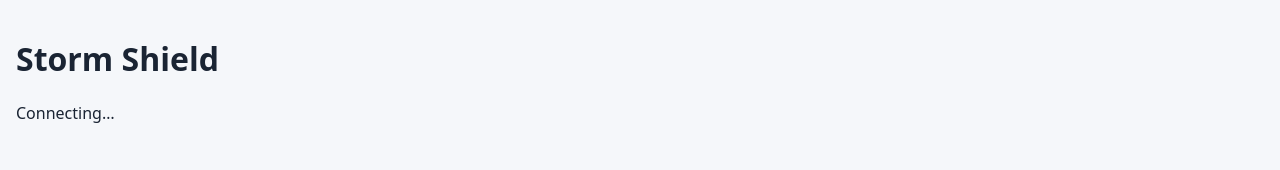
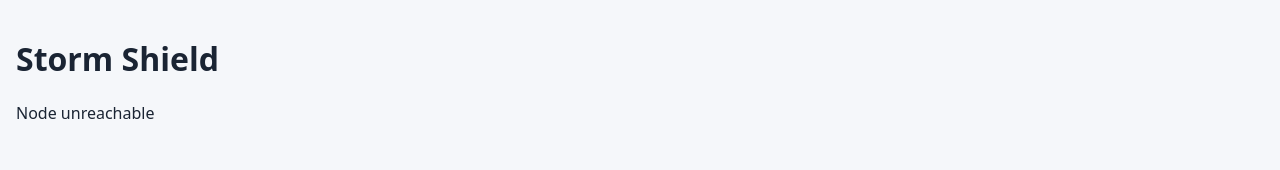
Before and after one commit to Fazorath/swamphacks-2026, a React (Vite) app in the folder dashboard/: page / in a window 1280 px wide. Shown: the top 170 px of the page. Built offline with nearby package versions, Linux system fonts and the light colour scheme; no server answers.

Commit message:
show Node unreachable state and resolve dashboard path from the package

```diff
--- a/dashboard/src/App.tsx
+++ b/dashboard/src/App.tsx
@@ -5,12 +5,18 @@
 const PLACEHOLDER_AREAS = ["Map", "Readings", "Alerts", "Evacuation Plan"];
 
 export function App() {
-  const identity = useNodeIdentity();
+  const { identity, failed } = useNodeIdentity();
   return (
     <main>
       <header>
         <h1>Storm Shield</h1>
-        <p>{identity ? `${identity.name} · ${ROLE_LABELS[identity.role]}` : "Connecting…"}</p>
+        <p>
+          {identity
+            ? `${identity.name} · ${ROLE_LABELS[identity.role]}`
+            : failed
+              ? "Node unreachable"
+              : "Connecting…"}
+        </p>
       </header>
       <div className="areas">
         {PLACEHOLDER_AREAS.map((title) => (
--- a/dashboard/src/useNodeIdentity.ts
+++ b/dashboard/src/useNodeIdentity.ts
@@ -2,12 +2,21 @@
 
 export type NodeIdentity = { name: string; role: "sensor" | "hub" };
 
-export function useNodeIdentity(): NodeIdentity | null {
-  const [identity, setIdentity] = useState<NodeIdentity | null>(null);
+export type NodeIdentityState = { identity: NodeIdentity | null; failed: boolean };
+
+export function useNodeIdentity(): NodeIdentityState {
+  const [state, setState] = useState<NodeIdentityState>({ identity: null, failed: false });
   useEffect(() => {
     fetch("/api/node")
-      .then((response) => response.json())
-      .then(setIdentity);
+      .then((response) => {
+        if (!response.ok) throw new Error(`Node API returned ${response.status}`);
+        return response.json();
+      })
+      .then((identity) => setState({ identity, failed: false }))
+      .catch((error) => {
+        console.error(error);
+        setState({ identity: null, failed: true });
+      });
   }, []);
-  return identity;
+  return state;
 }
```
Also changed, not shown: 2 other files (tests, documents, lock files or other folders).
